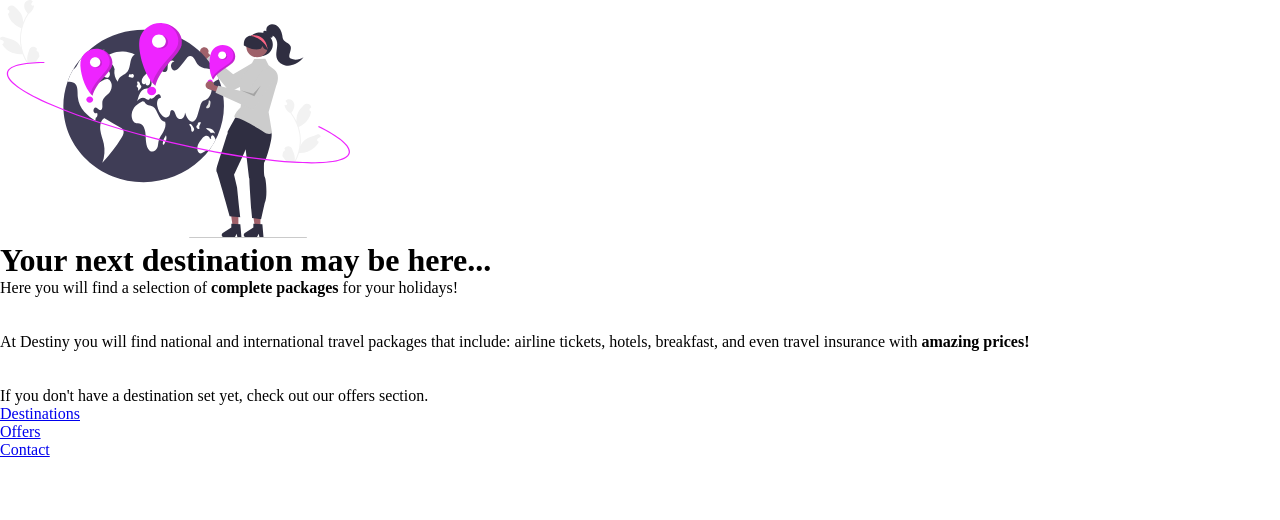
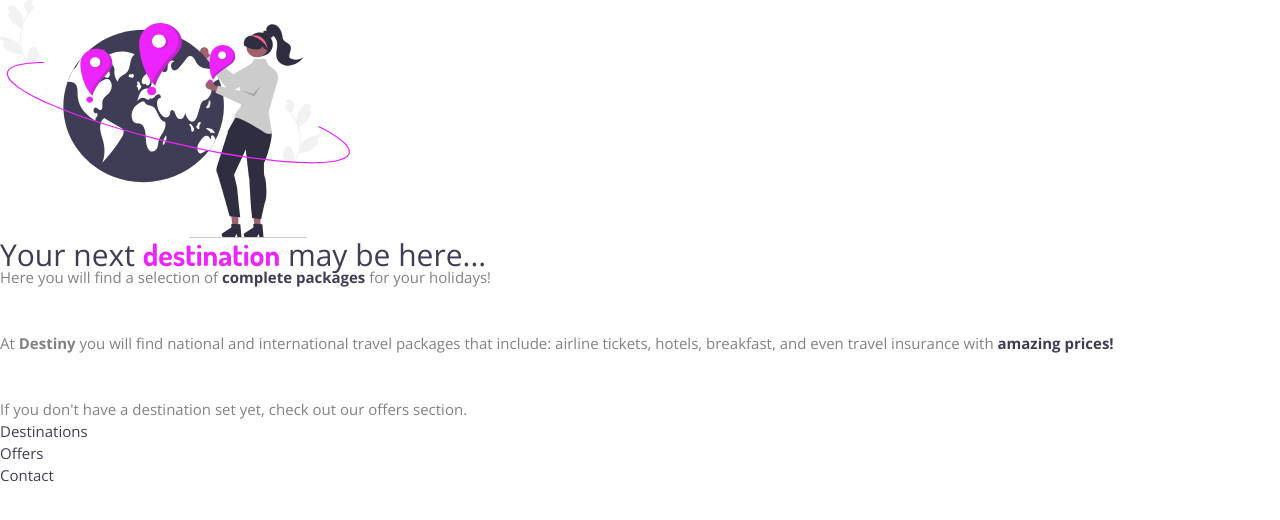
Before and after one commit to tarcisioMateus/Destiny-LP, a plain HTML site: page index.html in a window 1280 px wide. Drawn offline with nearby package versions, Linux system fonts and the light colour scheme.

Commit message:
setted all fonts attributes style.css

```diff
--- a/style.css
+++ b/style.css
@@ -3,3 +3,47 @@
     padding: 0;
     box-sizing: border-box;
 }
+
+:root {
+    font-size: 62.5%;
+
+    --PINK: #EE24FF;
+    --WHITE: #ECEFF2;
+    --GREY_100: #828282;
+    --GREY_500: #3F3D56;
+
+}
+
+
+a {
+    text-decoration: none;
+    color: var(--GREY_500);
+}
+a:hover {
+    font-weight: 700;
+}
+
+
+body {
+    color: var(--GREY_100);
+    font-family: 'Open Sans', sans-serif;
+    line-height: 2.2rem;
+    font-size: 1.5rem;
+}
+
+main h1 {
+    color: var(--GREY_500);
+    font-weight: 400;
+}
+main h1 span {
+    color: var(--PINK);
+    font-family: 'Dosis', sans-serif;
+    font-weight: 700;
+}
+
+main p strong {
+    color: var(--GREY_500);
+}
+main p span {
+    font-weight: 700;
+}
```
